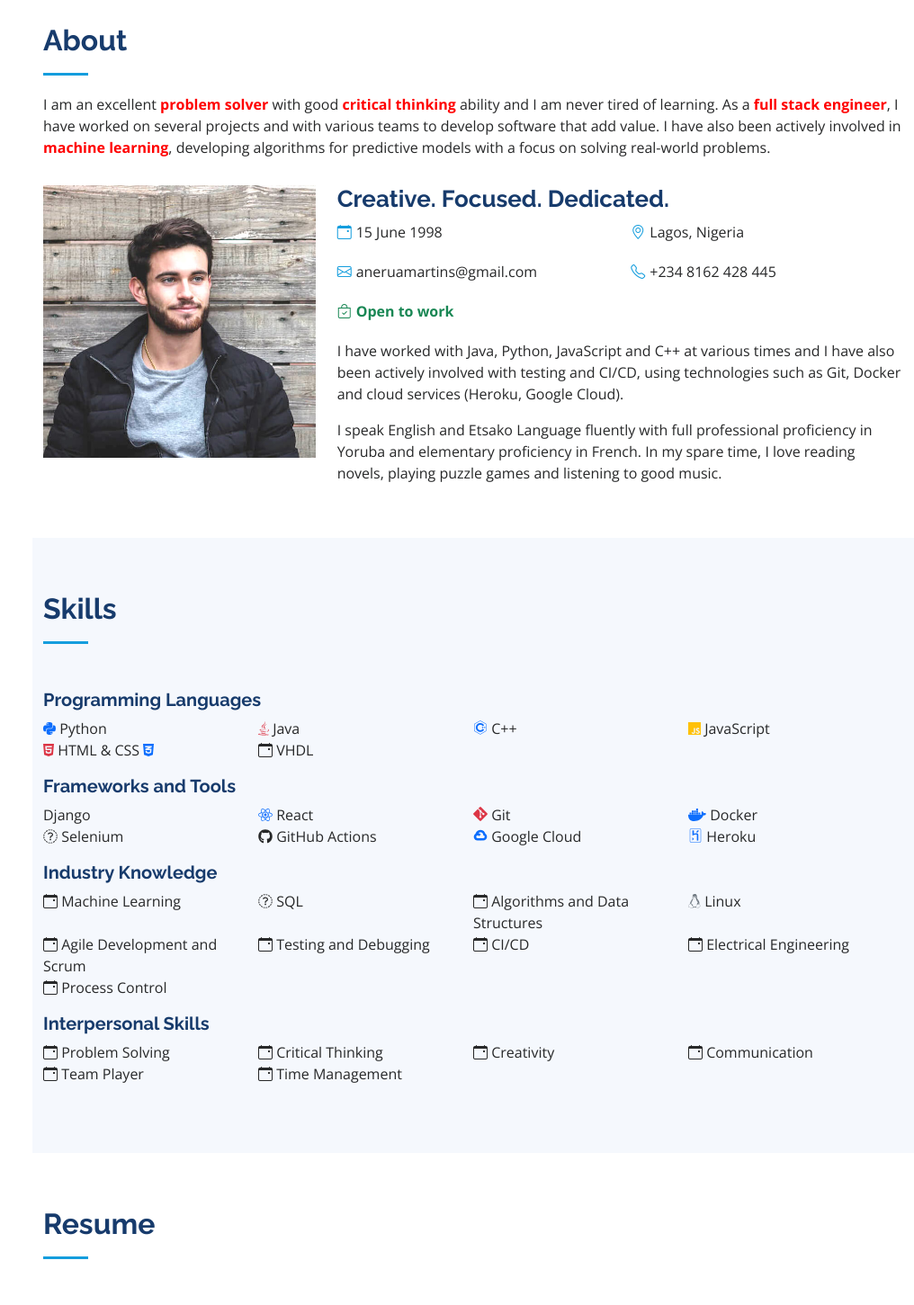
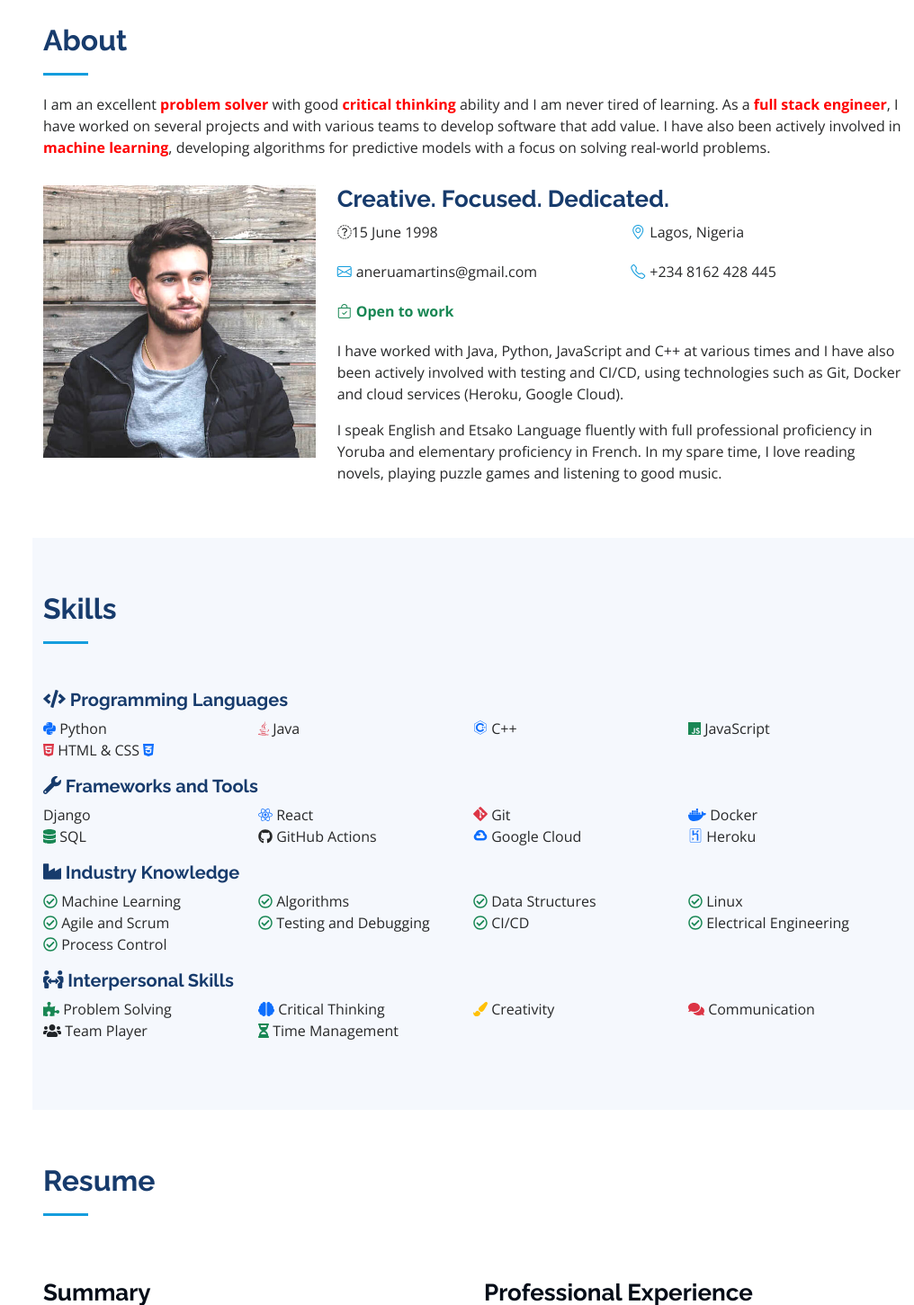
Before and after one commit to anerua/SardineNew, a Django app: page / in a window 1280 px wide. Shown: the part 834-2285 px from the top of the page at 90% size, without its empty margins (264-1280 px from the left). Run offline with Django 3.2, Linux system fonts and the light colour scheme; some libraries are stand-ins or nearby versions.

Commit message:
fixed all skill icons

```diff
--- a/portfolio/templates/portfolio/index.html
+++ b/portfolio/templates/portfolio/index.html
@@ -17,6 +17,8 @@
 
   <!-- Font Awesome icons (free version)-->
   <script src="https://use.fontawesome.com/releases/v5.15.3/js/all.js" crossorigin="anonymous"></script>
+
+  <link rel="stylesheet" href="https://cdnjs.cloudflare.com/ajax/libs/font-awesome/4.7.0/css/font-awesome.min.css">
 
   <!-- DEVICON icons (https://devicon.dev) -->
   <link rel="stylesheet" href="https://cdn.jsdelivr.net/gh/devicons/devicon@v2.14.0/devicon.min.css">
@@ -113,7 +115,7 @@
             <div class="row">
               <div class="col-lg-6">
                 <ul>
-                  <li><i class="bi bi-calendar-event"></i> <span>15 June 1998</span></li>
+                  <li><i class="fas fa-"></i> <span>15 June 1998</span></li>
                   <li><i class="bi bi-envelope"></i> <span>aneruamartins@gmail.com</span></li>
                   <li><i class="bi bi-bag-check text-success"></i> <strong class="text-success">Open to work</strong></li>
                 </ul>
@@ -147,7 +149,7 @@
           <h2>Skills</h2>
         </div>
 
-        <h3>Programming Languages</h3>
+        <h3><i class="fas fa-code"></i> Programming Languages</h3>
 
         <div class="row skills-content">
 
@@ -162,19 +164,16 @@
               <i class="devicon-cplusplus-line text-primary"></i> <span>C++</span>
             </div>
             <div class="col-sm-3 themed-grid-col">
-              <i class="fab fa-js text-warning"></i> <span>JavaScript</span>
+              <i class="fab fa-js text-success"></i> <span>JavaScript</span>
             </div>
             <div class="col-sm-3 themed-grid-col">
               <i class="fab fa-html5 text-danger"></i> <span>HTML &amp; CSS</span> <i class="fab fa-css3-alt text-primary"></i>
-            </div>
-            <div class="col-sm-3 themed-grid-col">
-              <i class="bi bi-calendar-event"></i> <span>VHDL</span>
             </div>
           </div>
 
         </div>
 
-        <h3 class="resume-title">Frameworks and Tools</h3>
+        <h3 class="resume-title"><i class="fas fa-wrench"></i> Frameworks and Tools</h3>
 
         <div class="row skills-content">
 
@@ -192,7 +191,7 @@
               <i class="fab fa-docker text-primary"></i> <span>Docker</span>
             </div>
             <div class="col-sm-3 themed-grid-col">
-              <i class="fab fa-selenium"></i> <span>Selenium</span>
+              <i class="fas fa-database text-success"></i> <span>SQL</span>
             </div>
             <div class="col-sm-3 themed-grid-col">
               <i class="fab fa-github"></i> <span>GitHub Actions</span>
@@ -207,64 +206,64 @@
 
         </div>
 
-        <h3 class="resume-title">Industry Knowledge</h3>
+        <h3 class="resume-title"><i class="fas fa-industry"></i> Industry Knowledge</h3>
 
         <div class="row skills-content">
 
           <div class="row mb-3">
             <div class="col-sm-3 themed-grid-col">
-              <i class="bi bi-calendar-event"></i> <span>Machine Learning</span>
+              <i class="far fa-check-circle text-success"></i> <span>Machine Learning</span>
             </div>
             <div class="col-sm-3 themed-grid-col">
-              <i class="fab fa-sql"></i> <span>SQL</span>
+              <i class="far fa-check-circle text-success"></i> <span>Algorithms</span>
             </div>
             <div class="col-sm-3 themed-grid-col">
-              <i class="bi bi-calendar-event"></i> <span>Algorithms and Data Structures</span>
+              <i class="far fa-check-circle text-success"></i> <span>Data Structures</span>
             </div>
             <div class="col-sm-3 themed-grid-col">
-              <i class="fab fa-linux text-secondary"></i> <span>Linux</span>
+              <i class="far fa-check-circle text-success"></i> <span>Linux</span>
             </div>
             <div class="col-sm-3 themed-grid-col">
-              <i class="bi bi-calendar-event"></i> <span>Agile Development and Scrum</span>
+              <i class="far fa-check-circle text-success"></i> <span>Agile and Scrum</span>
             </div>
             <div class="col-sm-3 themed-grid-col">
-              <i class="bi bi-calendar-event"></i> <span>Testing and Debugging</span>
+              <i class="far fa-check-circle text-success"></i> <span>Testing and Debugging</span>
             </div>
             <div class="col-sm-3 themed-grid-col">
-              <i class="bi bi-calendar-event"></i> <span>CI/CD</span>
+              <i class="far fa-check-circle text-success"></i> <span>CI/CD</span>
             </div>
             <div class="col-sm-3 themed-grid-col">
-              <i class="bi bi-calendar-event"></i> <span>Electrical Engineering</span>
+              <i class="far fa-check-circle text-success"></i> <span>Electrical Engineering</span>
             </div>
             <div class="col-sm-3 themed-grid-col">
-              <i class="bi bi-calendar-event"></i> <span>Process Control</span>
+              <i class="far fa-check-circle text-success"></i> <span>Process Control</span>
             </div>
           </div>
 
         </div>
 
-        <h3 class="resume-title">Interpersonal Skills</h3>
+        <h3 class="resume-title"><i class="fas fa-people-arrows"></i> Interpersonal Skills</h3>
 
         <div class="row skills-content">
 
           <div class="row mb-3">
             <div class="col-sm-3 themed-grid-col">
-              <i class="bi bi-calendar-event"></i> <span>Problem Solving</span>
+              <i class="fas fa-puzzle-piece text-success"></i> <span>Problem Solving</span>
             </div>
             <div class="col-sm-3 themed-grid-col">
-              <i class="bi bi-calendar-event"></i> <span>Critical Thinking</span>
+              <i class="fas fa-brain text-primary"></i> <span>Critical Thinking</span>
             </div>
             <div class="col-sm-3 themed-grid-col">
-              <i class="bi bi-calendar-event"></i> <span>Creativity</span>
+              <i class="fas fa-paint-brush text-warning"></i> <span>Creativity</span>
             </div>
             <div class="col-sm-3 themed-grid-col">
-              <i class="bi bi-calendar-event"></i> <span>Communication</span>
+              <i class="fas fa-comments text-danger"></i> <span>Communication</span>
             </div>
             <div class="col-sm-3 themed-grid-col">
-              <i class="bi bi-calendar-event"></i> <span>Team Player</span>
+              <i class="fas fa-users text-dark"></i> <span>Team Player</span>
             </div>
             <div class="col-sm-3 themed-grid-col">
-              <i class="bi bi-calendar-event"></i> <span>Time Management</span>
+              <i class="fas fa-hourglass-half text-success"></i> <span>Time Management</span>
             </div>
           </div>
 
```
